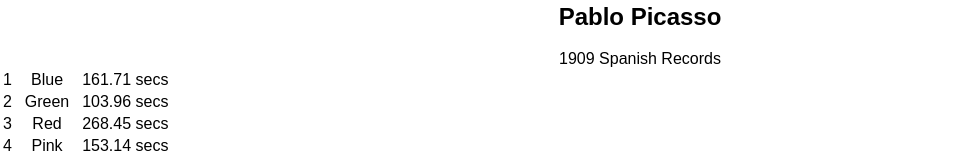
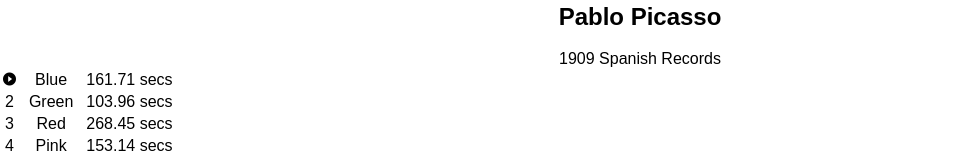
Before and after one commit to madhumurthy16/bloc-jams-react, a React (Create React App) app: page /album/the-colors in a window 1280 px wide. Shown: the part 720-879 px from the top of the page, without its empty margins (0-980 px from the left). Built offline with nearby package versions, Linux system fonts and the light colour scheme.

Commit message:
Assignment 7 audio playback completed

```diff
--- a/src/components/Album.js
+++ b/src/components/Album.js
@@ -1,11 +1,5 @@
 import React, { Component } from 'react';
 import albumData from './../data/albums';
-
-var styles = {
-		in: {
-			 backgroundColor: 'red'
-		}
-	};
 
 class Album extends Component {
 	constructor(props) {
@@ -69,16 +63,13 @@ class Album extends Component {
 	playPauseButtonHandler(song, index) {
 		const play = <span className="icon ion-md-play-circle"></span>;
 		const pause = <span className="icon ion-md-pause"></span>;
-		 if(!this.state.isPlaying && this.state.isHovered === index+1 ) {
-			return play;
-		}
-		else if(this.state.isPlaying && this.state.isHovered && this.state.currentSong === song) {
-			return pause;
-		}
 
-		else {
-			return index+1;
-		}
+		return (
+				(this.state.currentSong === song) ?
+				(this.state.isPlaying ? pause: play)
+				:
+				(this.state.isHovered === index+1 ? play : index+1)
+		);
 	}
 
 	render() {
```
